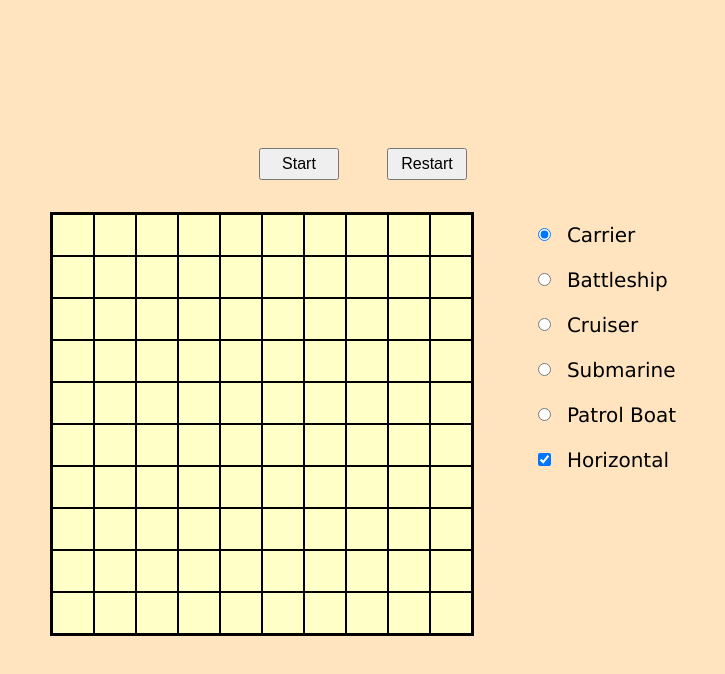
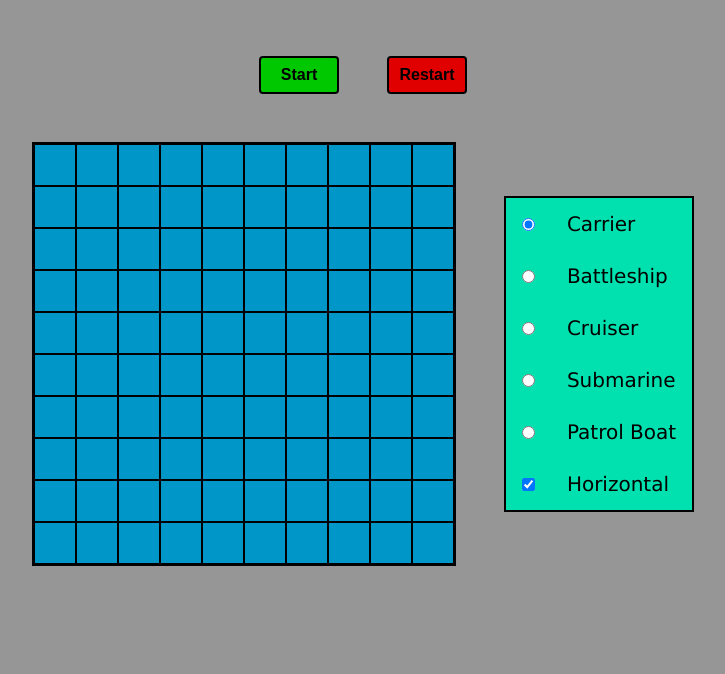
Before and after one commit to gizinski-jacek/Battleship-game-project, a plain HTML site: page index.html in a window 1280 px wide. Shown: the whole page, without its empty margins (277-1002 px from the left). Drawn offline with Linux system fonts and the light colour scheme.

Commit message:
Minor styling and color adjustments.

```diff
--- a/style.css
+++ b/style.css
@@ -5,16 +5,16 @@
 
 body {
 	height: 100vh;
-	background-color: rgba(255, 150, 0, 0.25);
+	background-color: rgb(150, 150, 150);
 }
 
 .main {
 	display: flex;
 	flex-direction: column;
-	justify-content: center;
 	align-items: center;
 	height: 100%;
 	font-size: 1.25rem;
+	margin: 2rem;
 }
 
 .gameControls {
@@ -24,15 +24,45 @@ body {
 }
 
 button {
-	height: 2rem;
-	width: 5rem;
-	margin: 0.5rem 1.5rem;
+	margin: 1.5rem;
+	padding: 0.5rem;
+	width: 80px;
 	font-size: 1rem;
+	border: 2px solid rgb(0, 0, 0);
+	border-radius: 4px;
+	font-weight: 600;
+	cursor: pointer;
 }
 
-.game,
+button:hover {
+	filter: brightness(125%);
+}
+
+#start {
+	background-color: rgb(0, 200, 0);
+}
+
+#restart {
+	background-color: rgb(225, 0, 0);
+}
+
+.game {
+	display: flex;
+	align-items: center;
+}
+
 .gameboards {
 	display: flex;
+}
+
+.container {
+	text-align: center;
+}
+
+.container span {
+	font-weight: 600;
+	font-size: 1.5rem;
+	color: rgb(255, 255, 0);
 }
 
 .board {
@@ -47,13 +77,13 @@ button {
 .cellComputer {
 	height: 2.5rem;
 	width: 2.5rem;
-	background-color: rgb(255, 255, 200);
+	background-color: rgb(0, 150, 200);
 	border: 1px solid rgb(0, 0, 0);
 	user-select: none;
 }
 
 .hoverShip {
-	background-color: rgba(0, 200, 0, 0.75);
+	background-color: rgba(255, 200, 0);
 }
 
 .cellComputer {
@@ -68,6 +98,9 @@ button {
 	display: flex;
 	flex-direction: column;
 	margin: 1.5rem;
+	background-color: rgb(0, 225, 175);
+	border: 2px solid rgb(0, 0, 0);
+	height: fit-content;
 }
 
 .shipControls div {
@@ -81,10 +114,15 @@ input {
 
 label {
 	user-select: none;
+	padding: 1rem;
 }
 
 .cellHuman.ship {
-	background-color: rgb(0, 200, 255);
+	background-color: rgb(255, 255, 0);
+}
+
+.cellHuman.ship.shot {
+	background-color: rgb(150, 150, 0);
 }
 
 .shot {
@@ -98,8 +136,9 @@ label {
 	justify-content: center;
 	padding: 0.5rem;
 	transform: scale(1.5);
+	font-weight: 600;
 }
 
 .ship.shot {
-	background-color: rgb(255, 0, 0);
+	background-color: rgb(225, 0, 0);
 }
```
